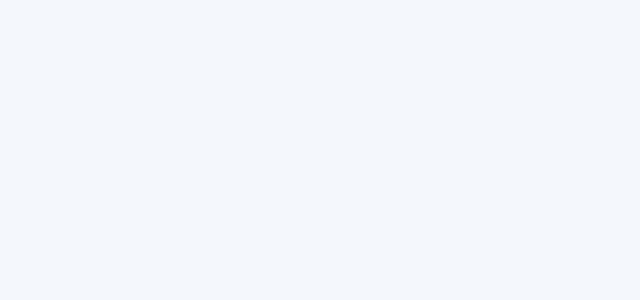
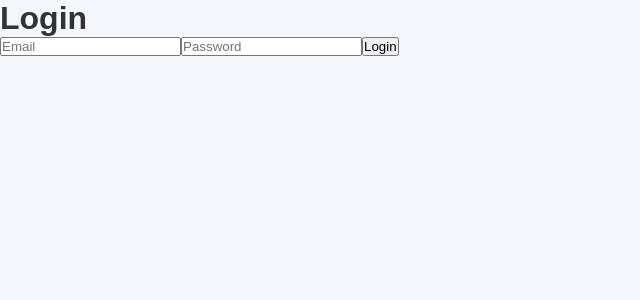
Before and after one commit to horatioDev/mindscope-MERN-psychology-dashboard, a React (Create React App) app in the folder client/: page /login in a window 1280 px wide. Shown: the top 300 px of the page, without its empty margins (0-640 px from the left). Built offline with nearby package versions, Linux system fonts and the light colour scheme.

Commit message:
Update Login file

```diff
--- a/client/src/pages/Login.js
+++ b/client/src/pages/Login.js
@@ -2,6 +2,23 @@ import { useState } from "react";
 import { loginUser } from "../services/authServices";
 
 function Login() {
+  // Form/User Data State
+  const [formData, setFormData] = useState({
+    email: "",
+    password: "",
+  });
+
+  // Error State
+  const [error, setError] = useState("");
+
+  // Handle form Data Changes
+  const handleChange = (e => {
+    setFormData({
+      ...formData,
+      [e.target.value]: e.target.value,
+    })
+  });
+
   const handleSubmit = async (e) => {
     e.preventDefault();
 
@@ -17,11 +34,41 @@ function Login() {
       // Redirect to dashboard
       window.location.href = "/";
 
-    } catch (error) {
-      console.log(error);
+    } catch (err) {
+      console.log(err);
+      setError(err.response?.data?.message || "Login Failed")
     }
   };
 
+   return (
+    <div className="auth-page">
+      <form className="auth-form" onSubmit={handleSubmit}>
+        <h1>Login</h1>
+
+        {error && <p className="error-message">{error}</p>}
+
+        <input
+          type="email"
+          name="email"
+          placeholder="Email"
+          value={formData.email}
+          onChange={handleChange}
+          required
+        />
+
+        <input
+          type="password"
+          name="password"
+          placeholder="Password"
+          value={formData.password}
+          onChange={handleChange}
+          required
+        />
+
+        <button type="submit">Login</button>
+      </form>
+    </div>
+  );
 }
 
 export default Login;
```
